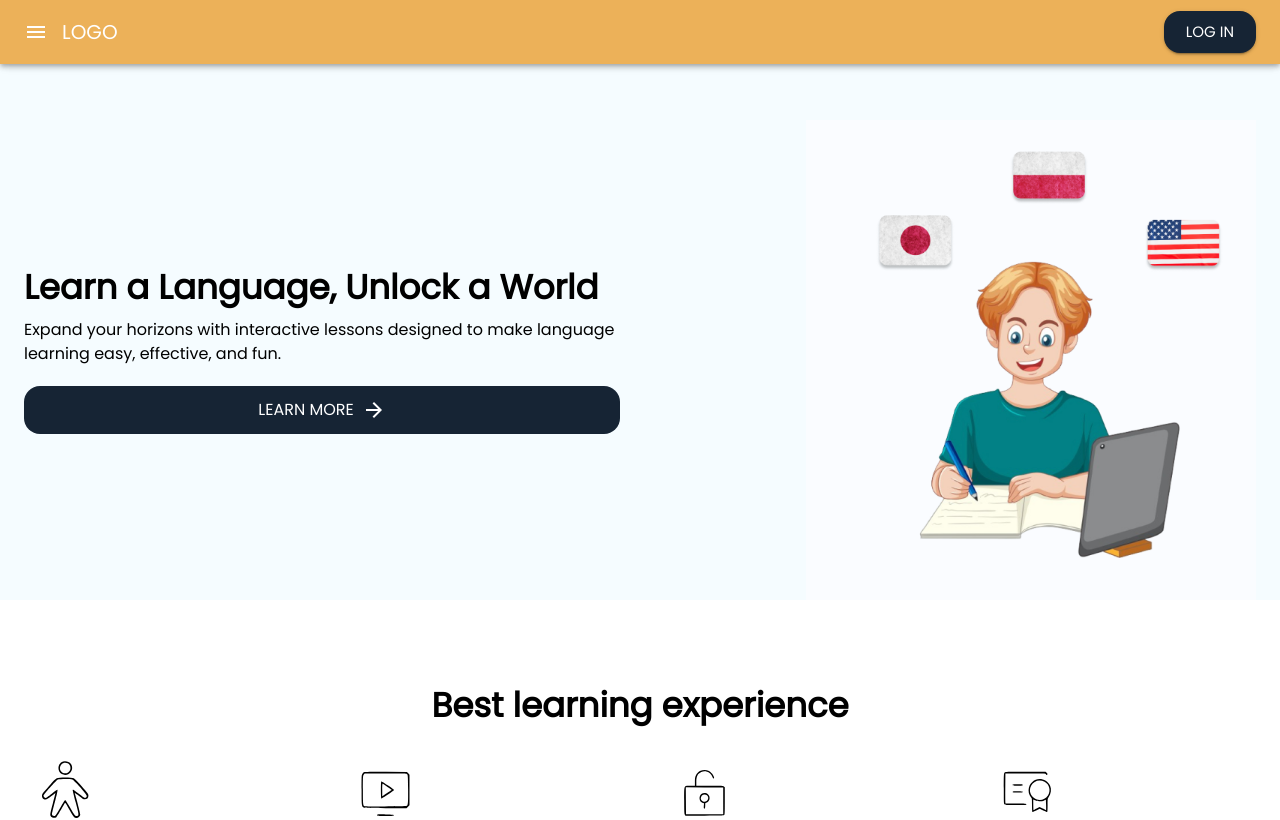
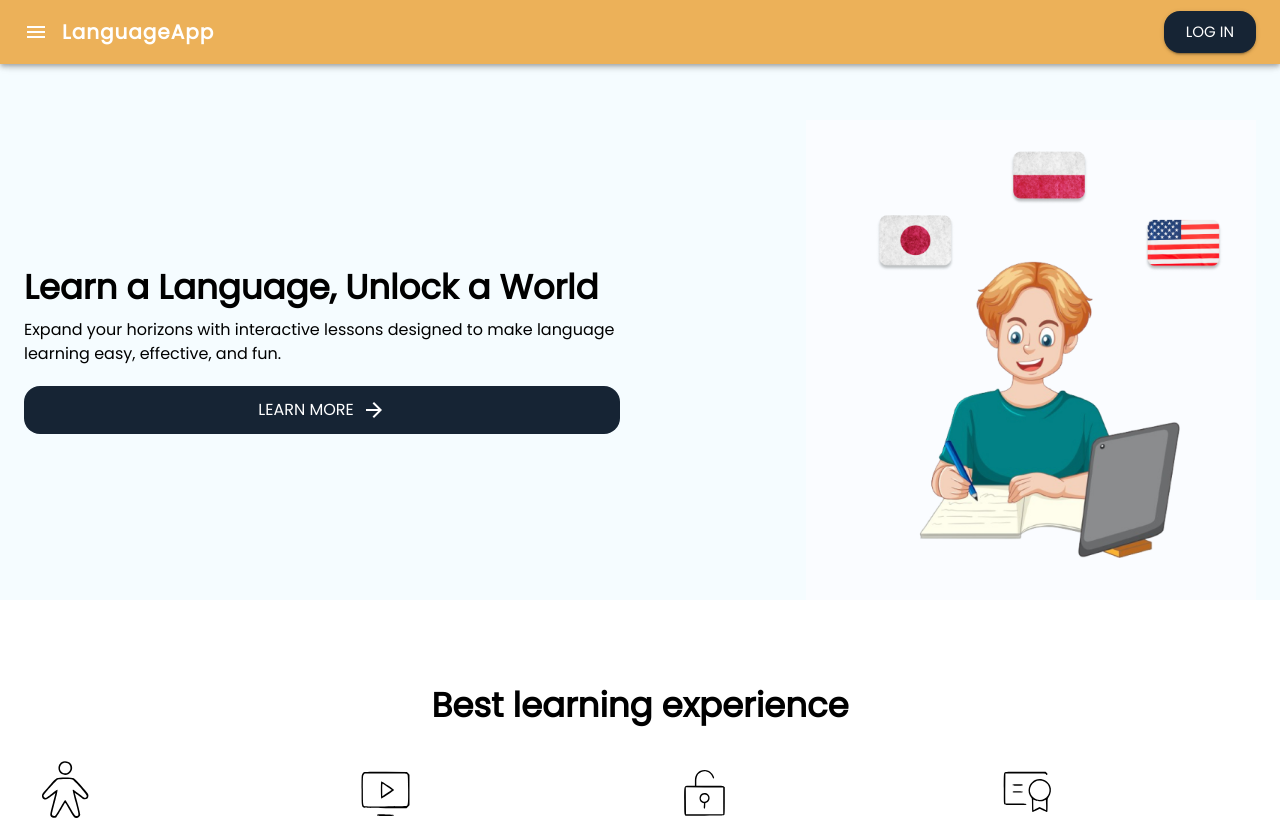
Before and after one commit to LanguageAppSpace/language-app-frontend, a React (Vite) app: page /home in a window 1280 px wide. Shown: the top 820 px of the page. Built offline with nearby package versions, Linux system fonts and the light colour scheme; no server answers.

Commit message:
Add Logo component

```diff
--- a/src/LandingPage/Navigation.tsx
+++ b/src/LandingPage/Navigation.tsx
@@ -1,6 +1,5 @@
 import AppBar from "@mui/material/AppBar";
 import Toolbar from "@mui/material/Toolbar";
-import Typography from "@mui/material/Typography";
 import Button from "@mui/material/Button";
 import MenuIcon from "@mui/icons-material/Menu";
 import IconButton from "@mui/material/IconButton";
@@ -8,6 +7,7 @@ import { useNavigate } from "react-router-dom";
 import { ROUTE } from "@/config/route.config.ts";
 import { styled } from "@mui/material/styles";
 import Box from "@mui/material/Box";
+import Logo from "@/components/Logo/Logo";
 
 const Navigation = () => {
   const navigate = useNavigate();
@@ -28,9 +28,7 @@ const Navigation = () => {
           >
             <MenuIcon />
           </StyledMenuIcon>
-          <LogoText variant="h6" onClick={() => navigate("/")}>
-            LOGO
-          </LogoText>
+          <Logo />
           <LogInButton
             variant="contained"
             size="large"
@@ -57,11 +55,6 @@ const StyledMenuIcon = styled(IconButton)({
   marginRight: 2,
 });
 
-const LogoText = styled(Typography)({
-  flexGrow: 1,
-  cursor: "pointer",
-});
-
 const LogInButton = styled(Button)(({ theme }) => ({
   backgroundColor: theme.palette.button.main,
   borderRadius: "16px",
--- /dev/null
+++ b/src/components/Logo/Logo.tsx
@@ -0,0 +1,28 @@
+import { Typography, Box } from "@mui/material";
+import { styled } from "@mui/material/styles";
+import { useNavigate } from "react-router-dom";
+
+const Logo = () => {
+  const navigate = useNavigate();
+
+  return (
+    <LogoContainer onClick={() => navigate("/")}>
+      <LogoText variant="h6">LanguageApp</LogoText>
+    </LogoContainer>
+  );
+};
+
+const LogoContainer = styled(Box)({
+  flexGrow: 1,
+  display: "flex",
+  alignItems: "center",
+  cursor: "pointer",
+});
+
+const LogoText = styled(Typography)(({ theme }) => ({
+  fontWeight: "bold",
+  letterSpacing: "1px",
+  color: theme.palette.common.white,
+}));
+
+export default Logo;
--- a/src/layouts/UserDashboard/Navbar.tsx
+++ b/src/layouts/UserDashboard/Navbar.tsx
@@ -1,11 +1,5 @@
-import {
-  Box,
-  Toolbar,
-  Typography,
-  Container,
-  Avatar,
-  AppBar,
-} from "@mui/material";
+import Logo from "@/components/Logo/Logo";
+import { Box, Toolbar, Container, Avatar, AppBar } from "@mui/material";
 
 const drawerWidth = 240;
 const Navbar = () => {
@@ -22,9 +16,7 @@ const Navbar = () => {
       >
         <Container maxWidth="xl">
           <Toolbar>
-            <Typography variant="h6" component="div" sx={{ flexGrow: 1 }}>
-              LOGO
-            </Typography>
+            <Logo />
             <Box sx={{ flexGrow: 0 }}>
               <Avatar />
             </Box>
```
